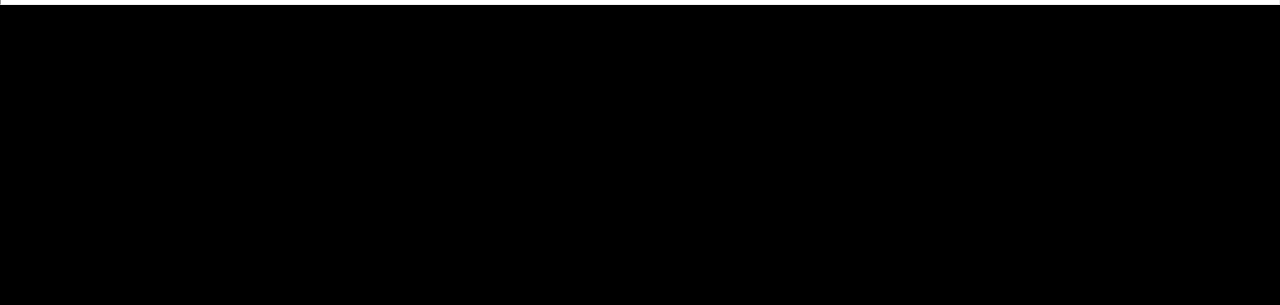
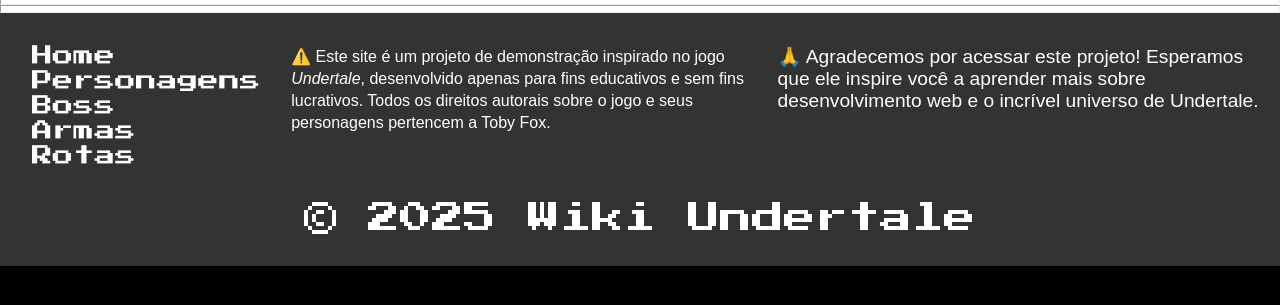
Before and after one commit to ELTAILS/Wiki-Undertale, a plain HTML site: page index.html in a window 1280 px wide. Shown: the part 157-462 px from the top of the page. Drawn offline with Linux system fonts and the light colour scheme.

Commit message:
Crie o footer do site tanto no html quando do css e depois coloquei no js para chama-lo, corrigi um bug no header e crie uma base de como vai ser o banco de dados do projeto.

```diff
--- a/css/style.css
+++ b/css/style.css
@@ -8,6 +8,10 @@
 
 header {
     background-color: #333;
+    position: sticky;
+    top: 0;
+    z-index: 1000;
+    width: 100%;
 }
 
 .header{
@@ -62,3 +66,44 @@ hr {
     background-color: #fff;
     height: 0.5rem;
 }
+
+/* footer */
+
+.footer {
+    background-color: #333;
+    padding: 2rem;
+    color: #fff;
+}
+
+.footerMenu{
+    display: grid;
+    grid-template-columns: 20% 40% 43%;
+}
+
+.navFooter ul{
+    list-style: none;
+}
+
+.navFooter ul li a{
+    color: #fff;
+    text-decoration: none;
+    font-family: 'Press Start 2P', cursive;
+    font-size: 1.3rem;
+}
+
+.navFooter ul li a:hover{
+    color: yellow;
+}
+
+.avisoFooter, .agradecimentoFooter {
+    font-size: 1.2rem;
+    margin-right: 1rem;
+    margin-left: 1rem;
+}
+
+.direitosFooter {
+    font-size: 2rem;
+    text-align: center;
+    font-family: 'Press Start 2P', cursive;
+    margin-top: 2rem;
+}
--- a/index.html
+++ b/index.html
@@ -10,7 +10,10 @@
     <title>Wiki Undertale | HOME</title>
 </head>
 <body>
+    <!--Criar o rodapé e o banco de dados-->
     <!--Script-->
     <script src="js/container/header.js"></script>
+    <script src="js/container/footer.js"></script>
+
 </body>
 </html>
--- /dev/null
+++ b/js/container/footer.js
@@ -0,0 +1,38 @@
+document.addEventListener("DOMContentLoaded",function () {
+    const footer = `
+    <footer>
+        <hr>
+        <div class="footer">
+            <div class="footerMenu">
+
+                <div class="navFooter">
+                    <nav>
+                        <ul>
+                            <li><a href="index.html">Home</a></li>
+                            <li><a href="#">Personagens</a></li>
+                            <li><a href="#">Boss</a></li>
+                            <li><a href="#">Armas</a></li>
+                            <li><a href="#">Rotas</a></li>
+                        </ul>
+                    </nav>
+                </div>
+
+                <div class="avisoFooter">
+                    <p><small>⚠️ Este site é um projeto de demonstração inspirado no jogo <em>Undertale</em>, desenvolvido apenas para fins educativos e sem fins lucrativos. Todos os direitos autorais sobre o jogo e seus personagens pertencem a Toby Fox.</small></p>
+                </div>
+
+                <div class="agradecimentoFooter">
+                    <p>🙏 Agradecemos por acessar este projeto! Esperamos que ele inspire você a aprender mais sobre desenvolvimento web e o incrível universo de Undertale.</p>
+                </div>
+
+            </div>
+
+            <div class="direitosFooter">
+                <p>&copy; 2025 Wiki Undertale</p>
+            </div>
+
+        </div>
+    </footer>
+    `;
+    document.body.insertAdjacentHTML("beforeend",footer);
+});
--- a/js/container/header.js
+++ b/js/container/header.js
@@ -20,8 +20,8 @@ document.addEventListener("DOMContentLoaded",function () {
             </div>
 
         </div>
+        <hr>
     </header>
-    <hr>
     `;
     document.body.insertAdjacentHTML("afterbegin",header);
 });
```
Also changed, not shown: database/database.js (+13 -0 lines).
